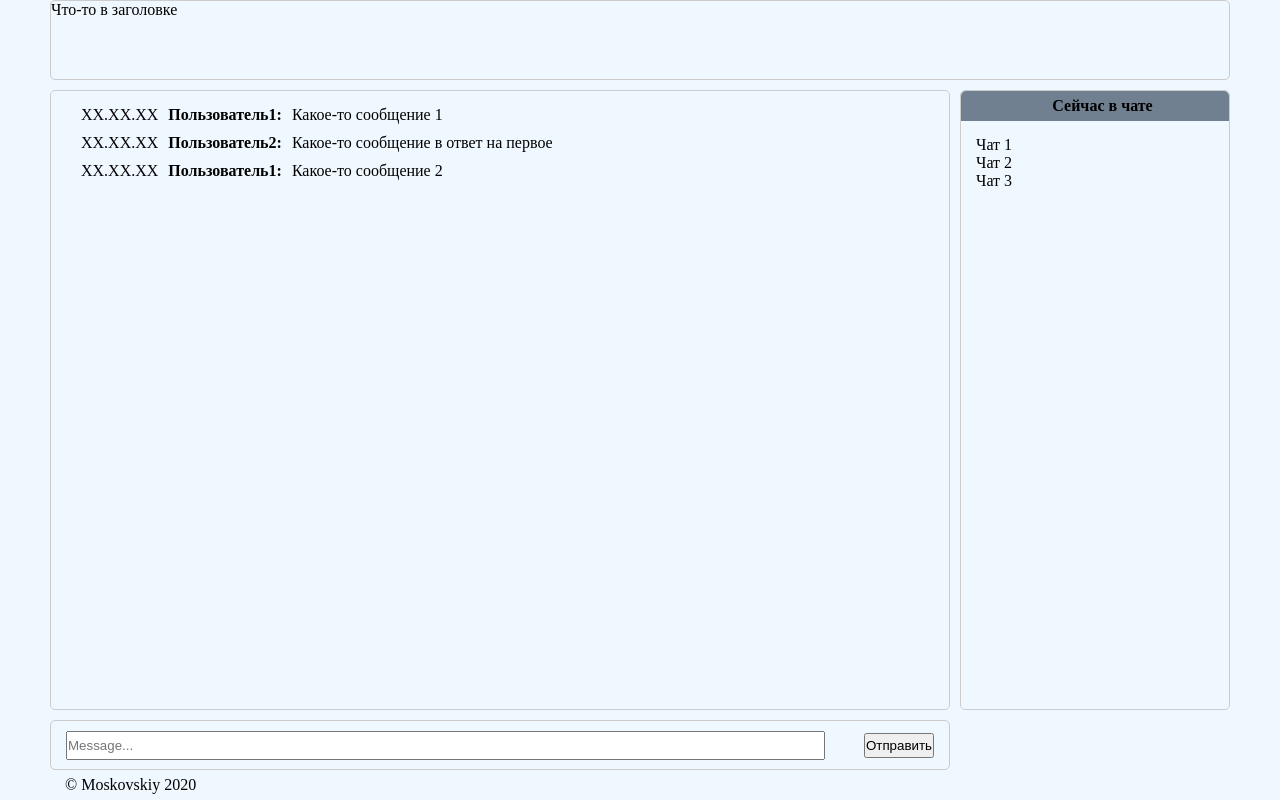
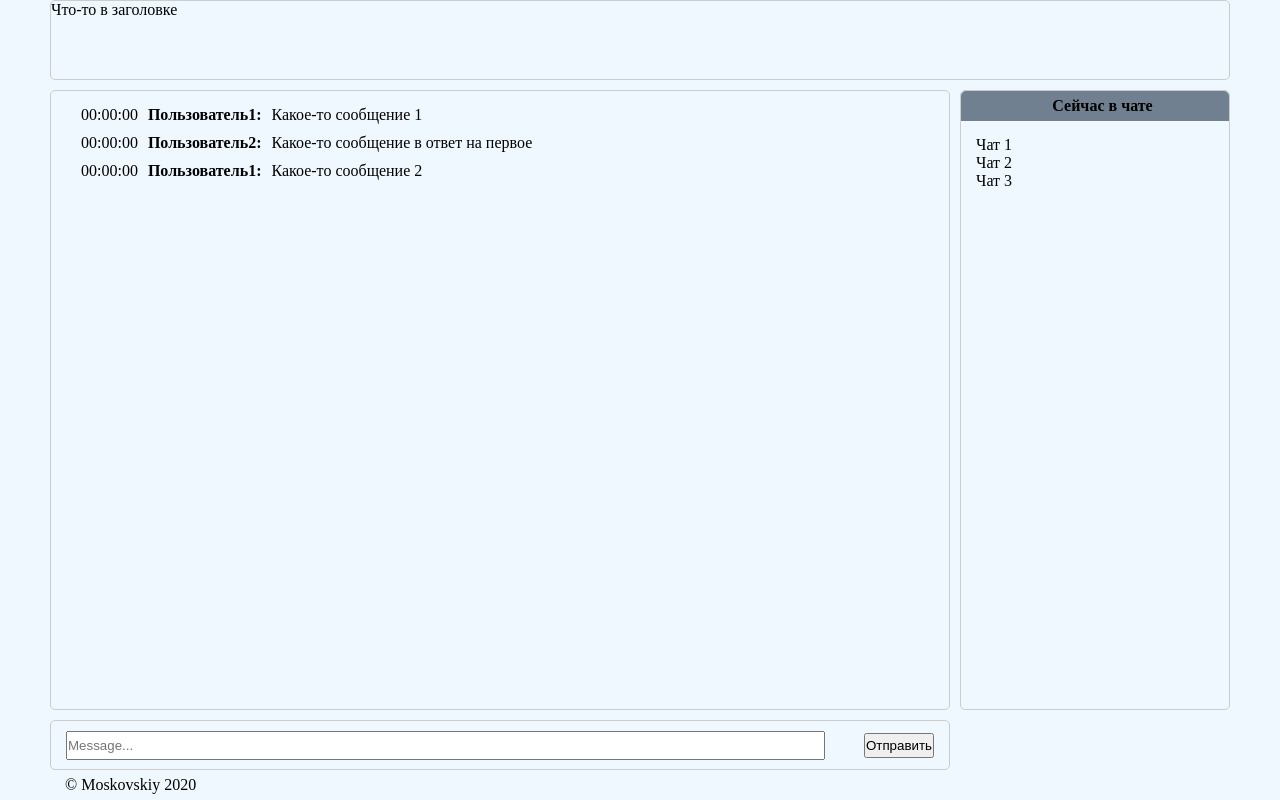
Before and after one commit to Maxi-M/React, a React app: page / in a window 1280 px wide. Built offline with nearby package versions, Linux system fonts and the light colour scheme.

Commit message:
Bot answer

```diff
--- a/package.json
+++ b/package.json
@@ -28,6 +28,7 @@
     "webpack-dev-server": "^3.11.0"
   },
   "dependencies": {
+    "classnames": "^2.2.6",
     "react": "^16.13.1",
     "react-dom": "^16.13.1"
   }
--- a/src/App.js
+++ b/src/App.js
@@ -9,6 +9,15 @@ export class App extends Component{
     }
     handleMessageSend = (message) => {
         this.refs.messages.addMessage(message);
+
+        setTimeout(() => {
+            const {author} = this.refs.messages.state.messages[this.refs.messages.state.messages.length - 1];
+            this.refs.messages.addMessage({
+                author: "Bot",
+                text: `Привет ${author}, сообщение принято`,
+                time: "00:00:00"
+            });
+        }, 1000)
     }
 
     render() {
--- a/src/components/MessageForm.js
+++ b/src/components/MessageForm.js
@@ -15,12 +15,13 @@ export class MessageForm extends Component {
     handleMessageSend = () => {
         const handler = this.props.onSend;
         if (typeof handler  === 'function') {
-            handler({
-                author: this.state.author,
-                time: "XX.XX.XX",
-                text: this.state.text
-            })
-
+            if (this.state.text.trim()) {
+                handler({
+                    author: this.state.author,
+                    time: "00:00:00",
+                    text: this.state.text
+                })
+            }
             this.setState({text: ""})
         }
     }
--- a/src/components/MessageList.js
+++ b/src/components/MessageList.js
@@ -9,17 +9,17 @@ export class MessageList extends Component{
         messages: [
             {
                 author: "Пользователь1",
-                time: "XX.XX.XX",
+                time: "00:00:00",
                 text: "Какое-то сообщение 1"
             },
             {
                 author: "Пользователь2",
-                time: "XX.XX.XX",
+                time: "00:00:00",
                 text: "Какое-то сообщение в ответ на первое"
             },
             {
                 author: "Пользователь1",
-                time: "XX.XX.XX",
+                time: "00:00:00",
                 text: "Какое-то сообщение 2"
             },
         ],
```
Also changed, not shown: 3 other files (tests, documents, lock files or other folders).
